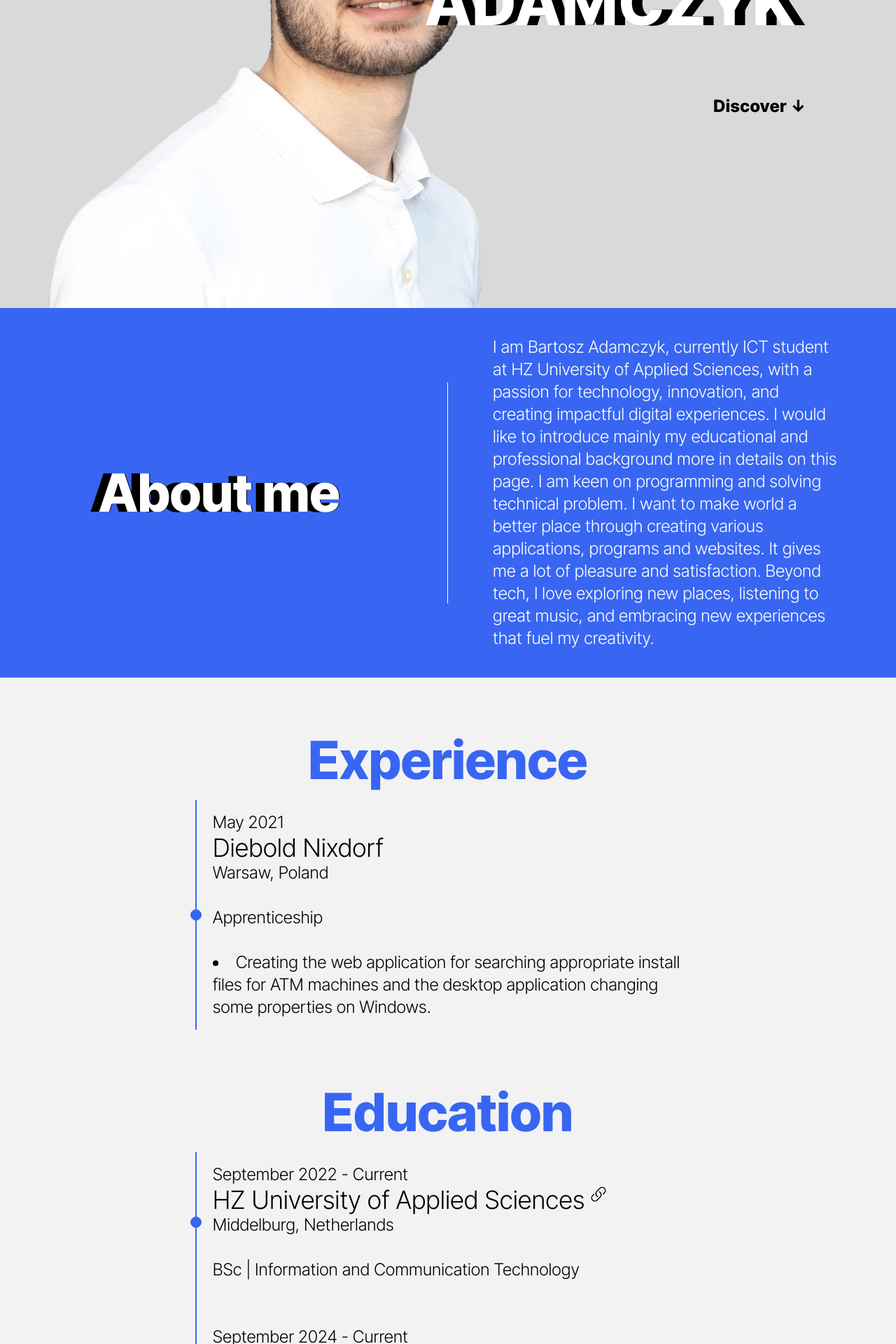
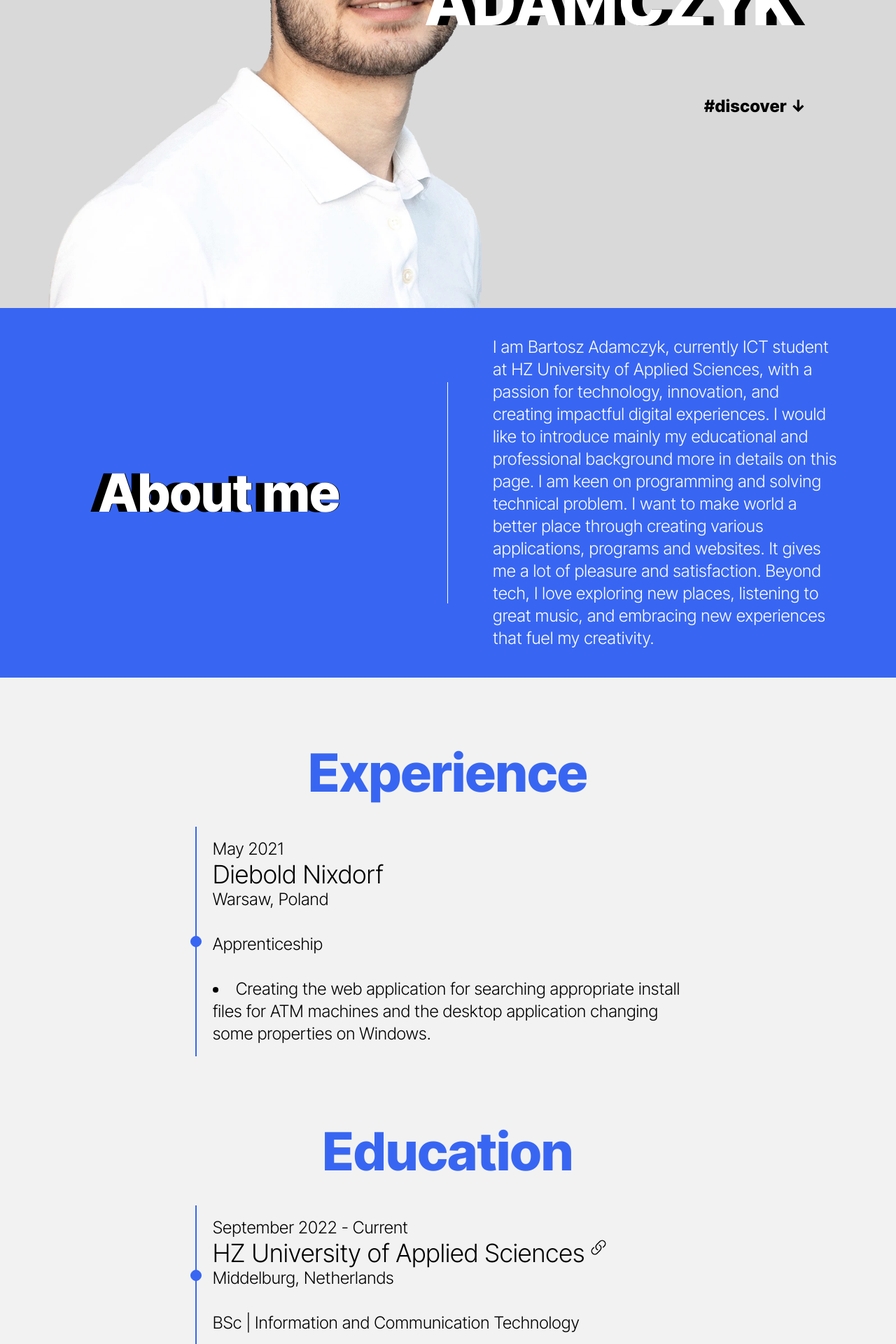
Before and after one commit to Bartan02/bartan02.github.io, a Next.js app: page /en in a window 1280 px wide. Shown: the part 360-2280 px from the top of the page at 70% size. Built offline with nearby package versions, Linux system fonts and the light colour scheme; what tailwindcss-motion would draw is missing.

Commit message:
Modify page content

```diff
--- a/src/app/[locale]/page.tsx
+++ b/src/app/[locale]/page.tsx
@@ -26,14 +26,10 @@ export default function Home() {
             />
         </div>
           <div className={`absolute right-7 sm:right-14 lg:right-32 2xl:top-1/2 lg:top-[25vw] sm:top-[23vw] top-[calc(25vw+10vh)] text-right -translate-y-1/2 ${interTightHeader.className}`}>
-              <ScrollAnimation animateIn="text-shadow-pop-right" animateOnce={true} initiallyVisible={true}>
-                    <span className={"tracking-wide text-white text-[calc(24px+5vw)] leading-none inline-block"}> BARTOSZ <br/> ADAMCZYK </span>
-              </ScrollAnimation>
+                <span className={"text-shadow-pop-right tracking-wide text-white text-[calc(24px+5vw)] leading-none inline-block"}> BARTOSZ <br/> ADAMCZYK </span>
           </div>
           <div className={`absolute right-7 sm:right-14 lg:right-32 2xl:top-3/4 lg:top-[40vw] sm:top-[35vw] top-[calc(45vw+10vh)] text-right -translate-y-1/2 ${interTightHeader.className}`}>
-          <ScrollAnimation animateIn="motion-preset-slide-left" animateOnce={true} initiallyVisible={false} delay={600}>
-                    <span className={"motion-preset-oscillate motion-duration-2000 tracking-wide text-[--font] text-md sm:text-2xl leading-none inline-block"}> {t('Discover')} &#x2193; </span>
-              </ScrollAnimation>
+                <span className={"motion-preset-oscillate motion-duration-2000 tracking-wide text-[--font] text-md sm:text-2xl leading-none inline-block"}> {t('#discover')} &#x2193; </span>
           </div>
       </div>
       <div id={'about-me'} className={'w-full text-white block lg:grid lg:grid-cols-[48%,2%,48%] lg:gap-3 min-h-[500px] h-fit bg-[--about-me] place-items-center'}>
@@ -56,7 +52,7 @@ export default function Home() {
       <div className={'w-full p-5 py-12 md:p-20 min-h-screen bg-[--background]'}>
         <ScrollAnimation animateIn="motion-preset-slide-right" animateOnce={true}>
           <div>
-              <div className={`${interTightHeader.className} pb-5 text-center text-[--about-me-headings] text-5xl md:text-[calc(24px+4vw)]`}>
+              <div className={`${interTightHeader.className} pb-5 text-center text-[--about-me-headings] text-[calc(10vw)] md:text-[calc(24px+4vw)]`}>
                   {t('Experience')}
               </div>
               <div>
@@ -84,7 +80,7 @@ export default function Home() {
               </div>
           </div>
           <div className={`pt-20`}>
-              <div className={`${interTightHeader.className} pb-5 text-center text-[--about-me-headings] text-5xl md:text-[calc(24px+4vw)]`}>
+              <div className={`${interTightHeader.className} pb-5 text-center text-[--about-me-headings] text-[calc(10vw)] md:text-[calc(24px+4vw)]`}>
                   {t('Education')}
               </div>
               <div className={`xl:px-[calc(15vw)] lg:px-[calc(7vw)]`}>
@@ -168,7 +164,7 @@ export default function Home() {
       <div className={'w-full p-5 py-12 md:p-20 bg-[--background]]'}>
         <ScrollAnimation animateIn="motion-preset-slide-left" animateOnce={true}>
           <div>
-              <div className={`${interTightHeader.className} pb-5 text-center text-[--portfolio-headings] text-5xl md:text-[calc(24px+4vw)]`}>
+              <div className={`${interTightHeader.className} pb-5 text-center text-[--portfolio-headings] text-[calc(8vw)] md:text-[calc(24px+4vw)]`}>
                   {t('University projects')}
               </div>
               <div className={'text-center py-10'}>
--- a/src/app/ui/globals.css
+++ b/src/app/ui/globals.css
@@ -110,8 +110,8 @@ body {
 }
 
 .text-shadow-pop-right {
-  -webkit-animation: text-shadow-pop-right 0.6s forwards;
-  animation: text-shadow-pop-right 0.6s forwards;
+  -webkit-animation: text-shadow-pop-right 0.6s 0.5s forwards;
+  animation: text-shadow-pop-right 0.6s 0.5s forwards;
 }
 
 /* ----------------------------------------------
--- a/src/public/locales/en/common.json
+++ b/src/public/locales/en/common.json
@@ -37,5 +37,6 @@
   "An application that provides with clear visualization of temperature room records inside Joint Research Center Zeeland building and thus helps monitor past temperatures in order to analyze and reduce energy waste": "An application that provides with clear visualization of temperature room records inside Joint Research Center Zeeland building and thus helps monitor past temperatures in order to analyze and reduce energy waste.",
   "A startup project that enhances the sports experience by providing a platform for broad finding, simple reserving, and easy accessing of sports facilities": "A startup project that enhances the sports experience by providing a platform for broad finding, simple reserving, and easy accessing of sports facilities.",
   "An application that connects people through sports": "An application that connects people through sports.",
-  "It tracks your performance during activity and it also allows you to meet/chat with other sport colleagues": "It tracks your performance during activity and it also allows you to meet/chat with other sport colleagues."
+  "It tracks your performance during activity and it also allows you to meet/chat with other sport colleagues": "It tracks your performance during activity and it also allows you to meet/chat with other sport colleagues.",
+  "#discover": "#discover"
 }
--- a/src/public/locales/nl/common.json
+++ b/src/public/locales/nl/common.json
@@ -37,5 +37,6 @@
   "An application that provides with clear visualization of temperature room records inside Joint Research Center Zeeland building and thus helps monitor past temperatures in order to analyze and reduce energy waste": "Een applicatie die een duidelijke visualisatie biedt van de temperatuur in het gebouw van het Joint Research Center Zeeland en zo helpt bij het monitoren van temperaturen uit het verleden om energieverspilling te analyseren en te verminderen.",
   "A startup project that enhances the sports experience by providing a platform for broad finding, simple reserving, and easy accessing of sports facilities": "Een startup-project dat de sportbeleving verbetert door een platform te bieden voor het vinden, reserveren en bezoeken van sportfaciliteiten.",
   "An application that connects people through sports": "Een applicatie die mensen verbindt door middel van sport.",
-  "It tracks your performance during activity and it also allows you to meet/chat with other sport colleagues": "Het houdt je prestaties tijdens de activiteit bij en stelt je ook in staat om andere sportcollega's te ontmoeten/chatten."
+  "It tracks your performance during activity and it also allows you to meet/chat with other sport colleagues": "Het houdt je prestaties tijdens de activiteit bij en stelt je ook in staat om andere sportcollega's te ontmoeten/chatten.",
+  "#discover": "#discover"
 }
--- a/src/public/locales/pl/common.json
+++ b/src/public/locales/pl/common.json
@@ -37,5 +37,6 @@
   "An application that provides with clear visualization of temperature room records inside Joint Research Center Zeeland building and thus helps monitor past temperatures in order to analyze and reduce energy waste": "Aplikacja, która zapewnia przejrzystą wizualizację zapisów temperatur w pomieszczeniach budynku Joint Research Center Zeeland, a tym samym pomaga monitorować przeszłe temperatury w celu analizy i zmniejszenia strat energii.",
   "A startup project that enhances the sports experience by providing a platform for broad finding, simple reserving, and easy accessing of sports facilities": "Projekt startupowy, który poprawia szeroko pojęte wrażenia sportowe, zapewniając platformę do szerokiego wyszukiwania, prostej rezerwacji i łatwego dostępu do obiektów sportowych.",
   "An application that connects people through sports": "Aplikacja, która łączy ludzi poprzez sport -",
-  "It tracks your performance during activity and it also allows you to meet/chat with other sport colleagues": " śledzi wydajność podczas aktywności, a także pozwala spotkać się/porozmawiać z innymi sportowcami."
+  "It tracks your performance during activity and it also allows you to meet/chat with other sport colleagues": " śledzi wydajność podczas aktywności, a także pozwala spotkać się/porozmawiać z innymi sportowcami.",
+  "#discover": "#discover"
 }
```
